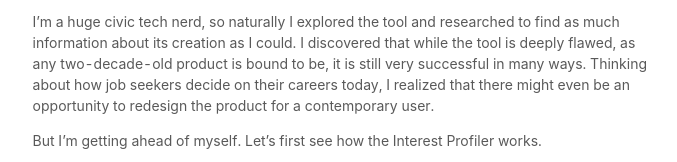
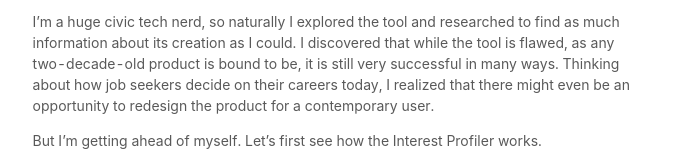
Before and after one commit to Sawyer-Middeleer/my-blog, a Gatsby site: page /career-search-app-part-1/ in a window 1280 px wide. Shown: the part 622-784 px from the top of the page, 300-977 px from the left. Built offline with nearby package versions, Linux system fonts and the light colour scheme; Gatsby itself is replaced by a stand-in of ours; some packages are replaced by stand-ins of ours; what typography-theme-twin-peaks would draw is missing.

Commit message:
edited post 2 and bio

```diff
--- a/content/blog/career-search-app-part-1/index.md
+++ b/content/blog/career-search-app-part-1/index.md
@@ -12,7 +12,7 @@ I became curious about whether career search platforms offer anything practical
 
 However, I came across the O`*`NET My Next Move Interest Profiler web app on the United States Department of Labor’s (DOL) <a href="https://www.mynextmove.org/"> My Next Move website</a>> The Interest Profiler attempts to take on some of these challenges by allowing users to interact with curated DOL data through an interest assessment. It uses results from a questionnaire to recommend occupations to users based on their interests. It’s actually one of several web-based tools built on public data on from the DOL’s O`*`NET database. Moreover, as a digital product based on public data and sponsored by the US government about 20 years ago, the Interest Profiler represents a very early example of federal civic technology.
 
-I’m a huge civic tech nerd, so naturally I explored the tool and researched to find as much information about its creation as I could. I discovered that while the tool is deeply flawed, as any two-decade-old product is bound to be, it is still very successful in many ways. Thinking about how job seekers decide on their careers today, I realized that there might even be an opportunity to redesign the product for a contemporary user.
+I’m a huge civic tech nerd, so naturally I explored the tool and researched to find as much information about its creation as I could. I discovered that while the tool is flawed, as any two-decade-old product is bound to be, it is still very successful in many ways. Thinking about how job seekers decide on their careers today, I realized that there might even be an opportunity to redesign the product for a contemporary user.
 
 But I’m getting ahead of myself. Let’s first see how the Interest Profiler works.
 
```
